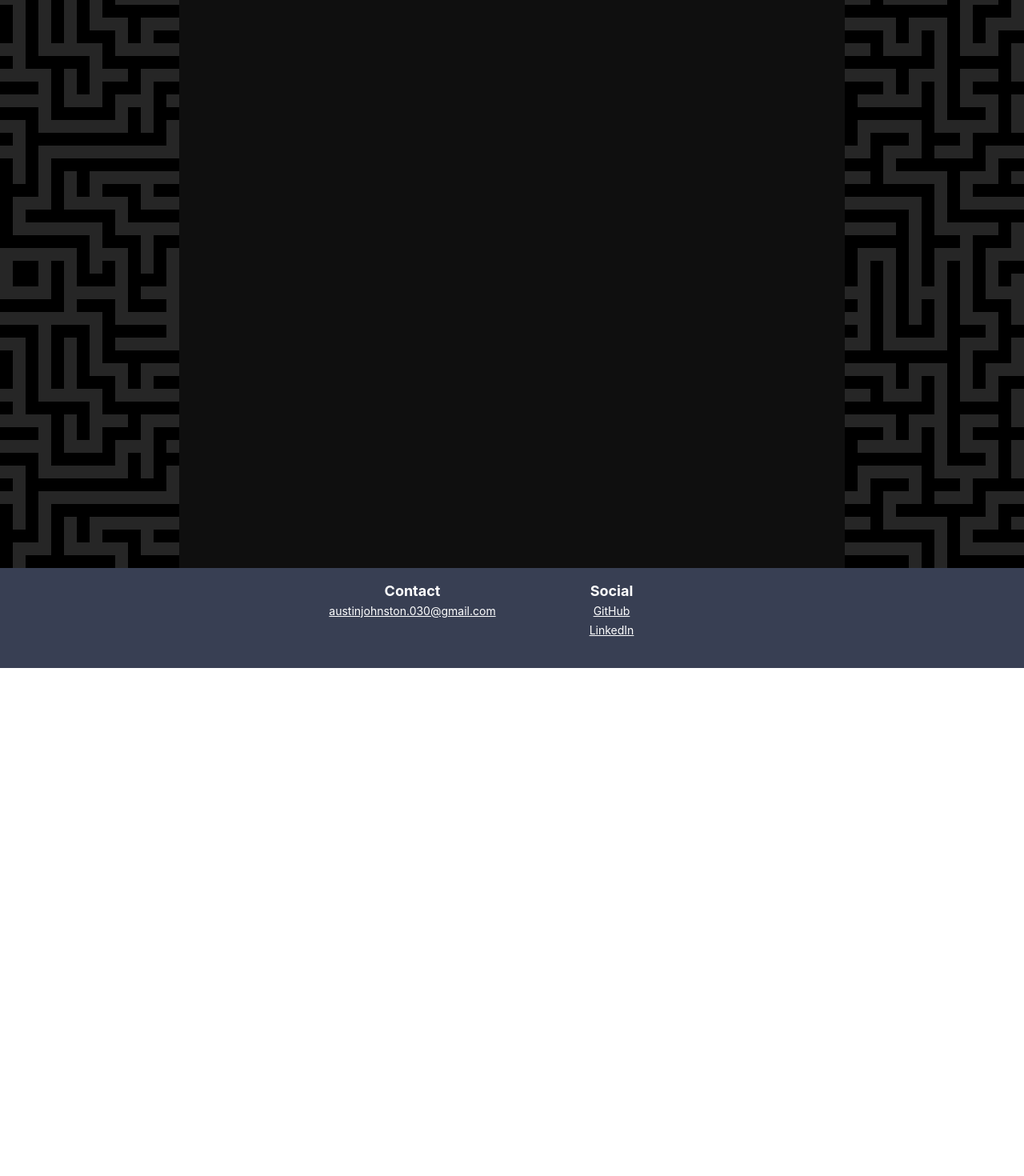
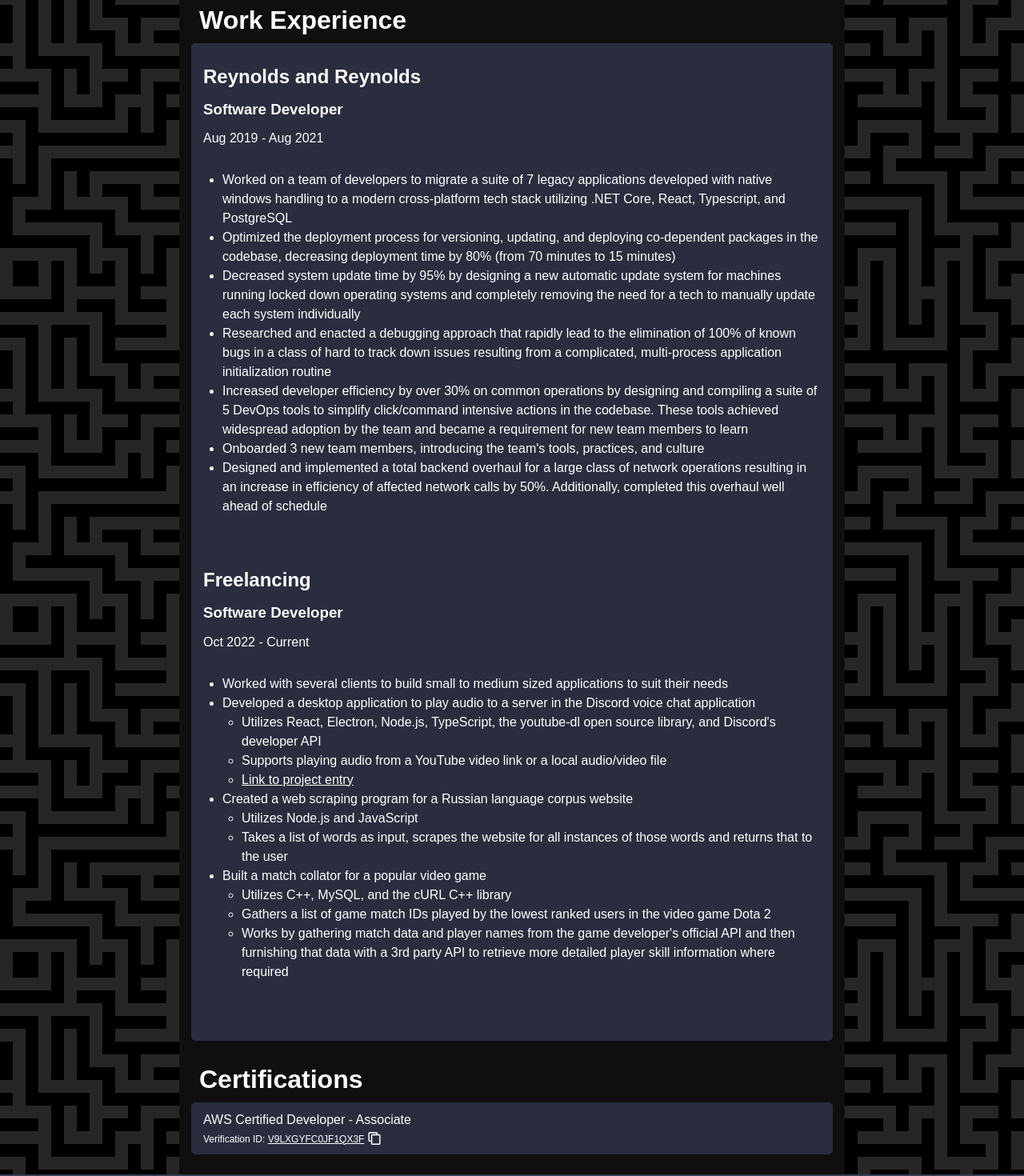
Before and after one commit to austin-wyatt/cv-website, a React (Create React App) app: page /about in a window 1280 px wide. Shown: the part 160-1630 px from the top of the page at 80% size. Before the commit the page ends 995 px from the top, so only its background shows below. Built offline with nearby package versions, Linux system fonts and the light colour scheme.

Commit message:
Finished project page entries
Filled out home page text

Filled out about page

```diff
--- /dev/null
+++ b/src/CSSDefinitions/AboutPage.css
@@ -0,0 +1,4 @@
+.About-List-Styling{
+    padding-left: 1.5em;
+    line-height: 1.5em;
+}
--- a/src/CSSDefinitions/ProjectPage.css
+++ b/src/CSSDefinitions/ProjectPage.css
@@ -1,6 +1,3 @@
 .Projects-List-Styling{
     padding-left: 1.5em;
 }
-/* .Projects-Nested-List > li{
-    padding-left: 5;
-} */
--- a/src/Pages/AboutPage.tsx
+++ b/src/Pages/AboutPage.tsx
@@ -1,7 +1,37 @@
 import { useEffect } from 'react';
+import copyIcon from "../Resources/copy-icon.svg"
+import '../CSSDefinitions/AboutPage.css'
 
 interface IProps {
     setTitle: (title: string) => void
+}
+
+const headerStyle: React.CSSProperties =
+{
+    display: "flex",
+    margin: "30px 0px 0px 25px"
+}
+
+const textBoxStyle: React.CSSProperties =
+{
+    width: "auto",
+    margin: "10px 15px 25px",
+    padding: "10px 15px", borderRadius: 5,
+    height: "auto",
+    textAlign: "left",
+    backgroundColor: "rgb(41, 45, 62)",
+    wordWrap: "normal",
+    lineHeight: 1.5
+}
+
+const copyIconStyle: React.CSSProperties =
+{
+    width: 16,
+    height: 16,
+    position: "relative",
+    top: 3,
+    left: 5,
+    cursor: "pointer"
 }
 
 const AboutPage = (props: IProps) => {
@@ -11,7 +41,113 @@ const AboutPage = (props: IProps) => {
 
     return (
         <div className="App Dark-primary">
-            This is the about page
+            <div style={{...headerStyle, width: "100%"}}>
+                <h1 style={{margin: "auto"}}>Austin Johnston</h1>
+            </div>
+            <h1 style={headerStyle}>
+                Work Experience
+            </h1>
+            <div style={{...textBoxStyle, lineHeight: 1}}>
+                <h2>Reynolds and Reynolds</h2>
+                <h3>Software Developer</h3>
+                Aug 2019 - Aug 2021
+
+                <br/><br/>
+                <ul className="About-List-Styling">
+                    <li>
+                        Worked on a team of developers to migrate a suite of 7 legacy applications developed with native windows handling to a modern
+                        cross-platform tech stack utilizing .NET Core, React, Typescript, and PostgreSQL
+                    </li>
+                    <li>
+                        Optimized the deployment process for versioning, updating, and deploying co-dependent packages in the codebase, decreasing
+                        deployment time by 80% (from 70 minutes to 15 minutes)
+                    </li>
+                    <li>
+                        Decreased system update time by 95% by designing a new automatic update system for machines running locked down operating
+                        systems and completely removing the need for a tech to manually update each system individually
+                    </li>
+                    <li>
+                        Researched and enacted a debugging approach that rapidly lead to the elimination of 100% of known bugs in a class of hard to
+                        track down issues resulting from a complicated, multi-process application initialization routine
+                    </li>
+                    <li>
+                        Increased developer efficiency by over 30% on common operations by designing and compiling a suite of 5 DevOps tools to
+                        simplify click/command intensive actions in the codebase. These tools achieved widespread adoption by the team and became a
+                        requirement for new team members to learn
+                    </li>
+                    <li>
+                        Onboarded 3 new team members, introducing the team's tools, practices, and culture
+                    </li>
+                    <li>
+                        Designed and implemented a total backend overhaul for a large class of network operations resulting in an increase in efficiency
+                        of affected network calls by 50%. Additionally, completed this overhaul well ahead of schedule
+                    </li>
+                </ul>
+                <br/><br/>
+
+                <h2>Freelancing</h2>
+                <h3>Software Developer</h3>
+                Oct 2022 - Current
+                <br/><br/>
+                <ul className="About-List-Styling">
+                    <li>
+                        Worked with several clients to build small to medium sized applications to suit their needs
+                    </li>
+                    <li>
+                        Developed a desktop application to play audio to a server in the Discord voice chat application
+                        <ul className="About-List-Styling">
+                            <li>
+                                Utilizes React, Electron, Node.js, TypeScript, the youtube-dl open source library, and Discord's developer API
+                            </li>
+                            <li>
+                                Supports playing audio from a YouTube video link or a local audio/video file
+                            </li>
+                            <li>
+                                <a href="/projects?proj=musicbot" style={{color:"inherit"}}>Link to project entry</a>
+                            </li>
+                        </ul>
+                    </li>
+                    <li>
+                        Created a web scraping program for a Russian language corpus website
+                        <ul className="About-List-Styling">
+                            <li>
+                                Utilizes Node.js and JavaScript
+                            </li>
+                            <li>
+                                Takes a list of words as input, scrapes the website for all instances of those words and returns that to the user
+                            </li>
+                        </ul>
+                    </li>
+                    <li>
+                        Built a match collator for a popular video game
+                        <ul className="About-List-Styling">
+                            <li>
+                                Utilizes C++, MySQL, and the cURL C++ library
+                            </li>
+                            <li>
+                                Gathers a list of game match IDs played by the lowest ranked users in the video game Dota 2
+                            </li>
+                            <li>
+                                Works by gathering match data and player names from the game developer's official API and then furnishing that data with a
+                                3rd party API to retrieve more detailed player skill information where required
+                            </li>
+                        </ul>
+                    </li>
+                </ul>
+
+                <br/><br/><br/>
+            </div>
+
+            <h1 style={headerStyle}>
+                Certifications
+            </h1>
+            <div style={textBoxStyle}>
+                AWS Certified Developer - Associate
+                <div style={{ fontSize: 12 }}>
+                    Verification ID: <a href="https://aws.amazon.com/verification" style={{ color: "inherit" }}>V9LXGYFC0JF1QX3F</a>
+                    <img src={copyIcon} alt="copy to clipboard" title="Copy to clipboard" onClick={() => { navigator.clipboard.writeText("V9LXGYFC0JF1QX3F") }} style={copyIconStyle} />
+                </div>
+            </div>
         </div>
     );
 }
--- a/src/Pages/HomePage.tsx
+++ b/src/Pages/HomePage.tsx
@@ -98,17 +98,25 @@ const HomePage = (props: IProps) => {
 
     return (
         <div className="App Dark-primary">
-            <div style={{ height: 25 }} />
+            <div style={{...headerStyle, width: "100%"}}>
+                <h1 style={{margin: "auto"}}>Austin Johnston</h1>
+            </div>
+
             <h1 style={headerStyle}>
                 About
             </h1>
             <div style={textBoxStyle}>
-                TEST test TEST test TEST test TEST test TEST test TEST test TEST test TEST test TEST test TEST test TEST test TEST test TEST test TEST test TEST test TEST test TEST test TEST test TEST test TEST test TEST test
+                I am an experienced software developer proficient in .NET Core, .NET Framework, C++, C, React, TypeScript, SQL, Python,
+                application development, cross platform development, and web development. With 2 years professional experience as well as 2 years dedicated project experience,
+                I have developed custom software solutions, web applications, and cross-platform applications. I prioritize clear communication,
+                timely delivery, and a commitment to excellence.
             </div>
 
-            <h1 style={headerStyle}>
-                Notable Projects
-            </h1>
+            <a href="/projects" style={{color: "inherit", textDecoration: "none"}}>
+                <h1 style={headerStyle}>
+                    Notable Projects
+                </h1>
+            </a>
             <div style={{ ...textBoxStyle, display: "flex", flexWrap: "wrap" }}>
                 {projectList.map((item) => (
                     <div style={{ minWidth: 125, minHeight: 150, textAlign: "center", margin: "0px 20px 10px 0px" }} key={item.title}>
@@ -120,8 +128,18 @@ const HomePage = (props: IProps) => {
             <h1 style={headerStyle}>
                 Work Experience
             </h1>
-            <div style={textBoxStyle}>
-                TEST test TEST test TEST test TEST test TEST test TEST test TEST test TEST test TEST test TEST test TEST test TEST test TEST test TEST test TEST test TEST test TEST test TEST test TEST test TEST test TEST test
+            <div style={{...textBoxStyle, lineHeight: 1}}>
+                <h2>Reynolds and Reynolds</h2>
+                <h3>Software Developer</h3>
+                Aug 2019 - Aug 2021
+
+                <br/><br/>
+
+                <h2>Freelancing</h2>
+                <h3>Software Developer</h3>
+                Oct 2022 - Current
+
+                <br/><br/><br/>
             </div>
 
             <h1 style={headerStyle}>
--- a/src/Pages/ProjectsPage.tsx
+++ b/src/Pages/ProjectsPage.tsx
@@ -190,12 +190,11 @@ const ProjectsPage = (props: IProps) => {
                 <img alt="texture atlas" src={textureAtlasImage} style={{width: "90%", height: "auto", margin: "auto"}} loading="lazy"/>
 
                 <h3>In-engine scripting using Microsoft ClearScript</h3>
-                insert video here
+                <iframe style={{width: macroEmbedSize.width, height: macroEmbedSize.height}} src="https://www.youtube.com/embed/i0aMHZpdsfE" title="YouTube video player" frameBorder="0" allow="accelerometer; autoplay; clipboard-write; encrypted-media; gyroscope; picture-in-picture; web-share" allowFullScreen></iframe>
 
                 <h3>Combat showcase</h3>
-                insert video here
+                <iframe style={{width: macroEmbedSize.width, height: macroEmbedSize.height}} src="https://www.youtube.com/embed/SaeUeEF3ppY" title="YouTube video player" frameBorder="0" allow="accelerometer; autoplay; clipboard-write; encrypted-media; gyroscope; picture-in-picture; web-share" allowFullScreen></iframe>
             </div>
-
             {/* KERNEL DRIVER */}
             <h1 id="driver+" style={{marginTop: 50}}>
                 Windows Kernel Driver
@@ -391,7 +390,7 @@ const ProjectsPage = (props: IProps) => {
                         mostly finished once integration with the crypto++ library is implemented (at some point)
                     </li>
                     <li>
-                        Supports static website and file hosting. Only files within the server's designated folder can be accessed by the webserver.
+                        Supports static website and file hosting. Only files within the server's designated folder can be accessed by the webserver
                     </li>
                     <li>
                         Supports chunked file transfers, transfer compression, and also has handling to only compress files that can be compressed (ie
@@ -405,7 +404,7 @@ const ProjectsPage = (props: IProps) => {
                 This Website
             </h1>
             <div style={{...textStyle, marginTop: 25}}>
-                A React.js single page application hosted statically from an AWS S3 bucket.
+                A React.js single page application hosted statically from an AWS S3 bucket
 
                 <br/><br/>
                 <a style={{color:"#80A375"}} href="https://github.com/austin-wyatt/cv-website">GitHub Link</a> <br/>
```
